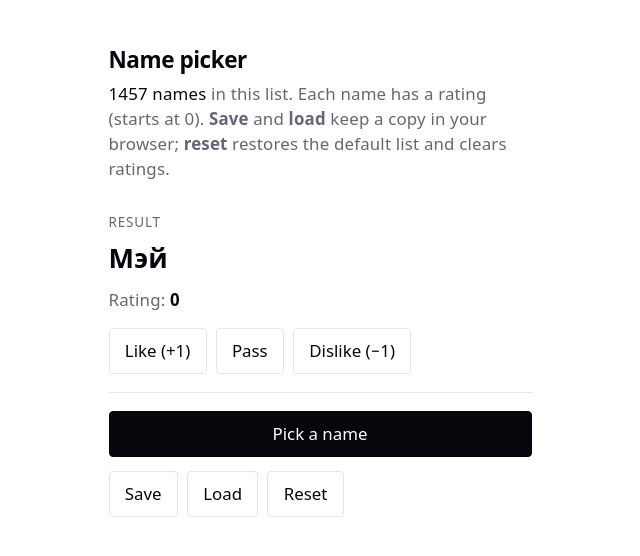
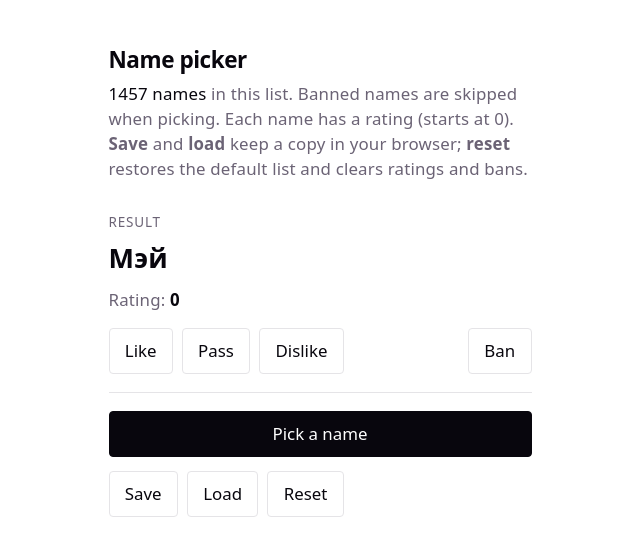
Before and after one commit to sergimax/simple-name-picker, a React (Vite) app: page / in a window 1280 px wide. Both pictures are taken after a click on the button "Pick a name". Shown: the top 556 px of the page, without its empty margins (320-960 px from the left). Built offline with nearby package versions, Linux system fonts and the light colour scheme.

Commit message:
feat(banning): add functionality to ban names from being picked and update UI to reflect banned names

```diff
--- a/src/App.css
+++ b/src/App.css
@@ -26,6 +26,11 @@
 }
 
 .picker-count {
+  color: var(--text-h);
+  font-weight: 500;
+}
+
+.picker-banned-count {
   color: var(--text-h);
   font-weight: 500;
 }
@@ -79,6 +84,11 @@
 
 .btn-pass {
   border-color: var(--border);
+}
+
+.btn-ban {
+  border-color: color-mix(in srgb, var(--text-h) 25%, var(--border));
+  margin-left: auto;
 }
 
 .status {
--- a/src/App.tsx
+++ b/src/App.tsx
@@ -8,7 +8,12 @@ import {
 import './App.css'
 
 function defaultState(): NamesPersistedState {
-  return { names: [...NAMES], ratings: {} }
+  return { names: [...NAMES], ratings: {}, banned: [] }
+}
+
+function pickableNames(state: NamesPersistedState): string[] {
+  const banned = new Set(state.banned)
+  return state.names.filter((n) => !banned.has(n))
 }
 
 function ratingFor(state: NamesPersistedState, name: string): number {
@@ -19,7 +24,8 @@ function App() {
   const [state, setState] = useState<NamesPersistedState>(
     () => loadNamesState() ?? defaultState(),
   )
-  const { names } = state
+  const { names, banned } = state
+  const pickable = pickableNames(state)
   const [picked, setPicked] = useState<string | null>(null)
   const [status, setStatus] = useState<string | null>(null)
 
@@ -65,8 +71,12 @@ function App() {
       showStatus('Your list is empty—add names or reset to default.')
       return
     }
-    const i = Math.floor(Math.random() * names.length)
-    setPicked(names[i])
+    if (pickable.length === 0) {
+      showStatus('Every name is banned—reset the list to clear bans.')
+      return
+    }
+    const i = Math.floor(Math.random() * pickable.length)
+    setPicked(pickable[i])
   }
 
   const applyRatingDelta = (delta: number) => {
@@ -91,6 +101,18 @@ function App() {
     saveNamesState(state)
   }
 
+  const handleBan = () => {
+    if (picked === null) return
+    const name = picked
+    setState((prev) =>
+      prev.banned.includes(name)
+        ? prev
+        : { ...prev, banned: [...prev.banned, name] },
+    )
+    setPicked(null)
+    showStatus(`“${name}” is banned and won’t be picked again.`)
+  }
+
   const pickedRating = picked !== null ? ratingFor(state, picked) : null
 
   return (
@@ -98,10 +120,17 @@ function App() {
       <section id="center" className="picker">
         <h1>Name picker</h1>
         <p className="picker-intro">
-          <span className="picker-count">{names.length} names</span> in this
-          list. Each name has a rating (starts at 0). <b>Save</b> and <b>load</b>{' '}
-          keep a copy in your browser; <b>reset</b> restores the default list and
-          clears ratings.
+          <span className="picker-count">{names.length} names</span>
+          {banned.length > 0 && (
+            <>
+              {' '}
+              (<span className="picker-banned-count">{banned.length} banned</span>)
+            </>
+          )}{' '}
+          in this list. Banned names are skipped when picking. Each name has a
+          rating (starts at 0). <b>Save</b> and <b>load</b> keep a copy in your
+          browser; <b>reset</b> restores the default list and clears ratings and
+          bans.
         </p>
 
         {picked !== null && (
@@ -113,7 +142,7 @@ function App() {
             </div>
             <div className="rating-actions" role="group" aria-label="Rate this name">
               <button type="button" className="btn btn-like" onClick={handleLike}>
-                Like (+1)
+                Like
               </button>
               <button type="button" className="btn btn-pass" onClick={handlePass}>
                 Pass
@@ -123,7 +152,10 @@ function App() {
                 className="btn btn-dislike"
                 onClick={handleDislike}
               >
-                Dislike (−1)
+                Dislike
+              </button>
+              <button type="button" className="btn btn-ban" onClick={handleBan}>
+                Ban
               </button>
             </div>
           </div>
--- a/src/namesStorage.ts
+++ b/src/namesStorage.ts
@@ -5,6 +5,8 @@ export type NamesPersistedState = {
   names: string[]
   /** Per-name score; names omitted default to 0 in the UI. */
   ratings: Record<string, number>
+  /** Names excluded from random picking. */
+  banned: string[]
 }
 
 function isRecord(x: unknown): x is Record<string, unknown> {
@@ -25,7 +27,7 @@ export function loadNamesState(): NamesPersistedState | null {
 
     if (Array.isArray(parsed)) {
       const names = parsed.filter((x): x is string => typeof x === 'string')
-      return { names, ratings: {} }
+      return { names, ratings: {}, banned: [] }
     }
 
     if (!isRecord(parsed)) return null
@@ -37,13 +39,20 @@ export function loadNamesState(): NamesPersistedState | null {
 
     const names = namesRaw.filter((x): x is string => typeof x === 'string')
 
-    if (!isRecord(ratingsRaw)) return { names, ratings: {} }
+    if (!isRecord(ratingsRaw)) return { names, ratings: {}, banned: [] }
 
     const ratings: Record<string, number> = {}
     for (const [key, val] of Object.entries(ratingsRaw)) {
       if (typeof val === 'number' && Number.isFinite(val)) ratings[key] = val
     }
-    return { names, ratings }
+
+    const bannedRaw = parsed.banned
+    let banned: string[] = []
+    if (Array.isArray(bannedRaw)) {
+      banned = bannedRaw.filter((x): x is string => typeof x === 'string')
+    }
+
+    return { names, ratings, banned }
   } catch {
     return null
   }
@@ -59,6 +68,9 @@ export function saveNamesState(state: NamesPersistedState): void {
     const v = state.ratings[name]
     if (typeof v === 'number' && v !== 0) ratings[name] = v
   }
-  const payload: NamesPersistedState = { names: state.names, ratings }
+  const nameSet = new Set(state.names)
+  const banned = [...new Set(state.banned.filter((n) => nameSet.has(n)))]
+
+  const payload: NamesPersistedState = { names: state.names, ratings, banned }
   localStorage.setItem(NAMES_STORAGE_KEY, JSON.stringify(payload))
 }
```
